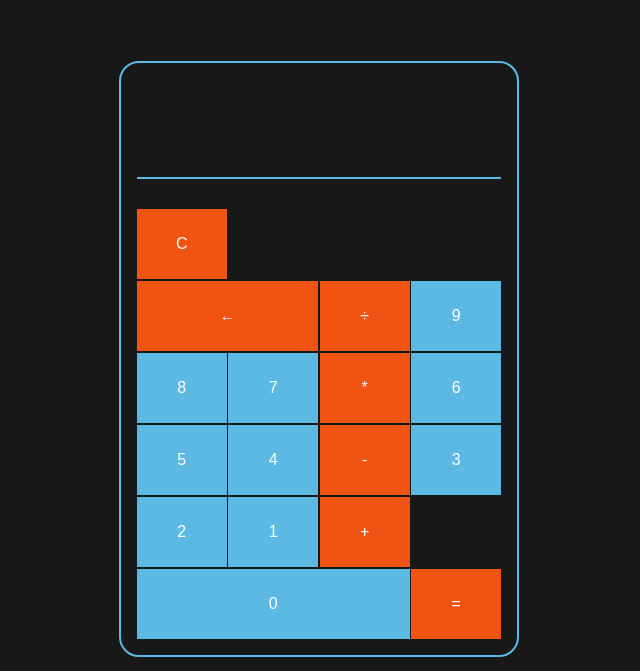
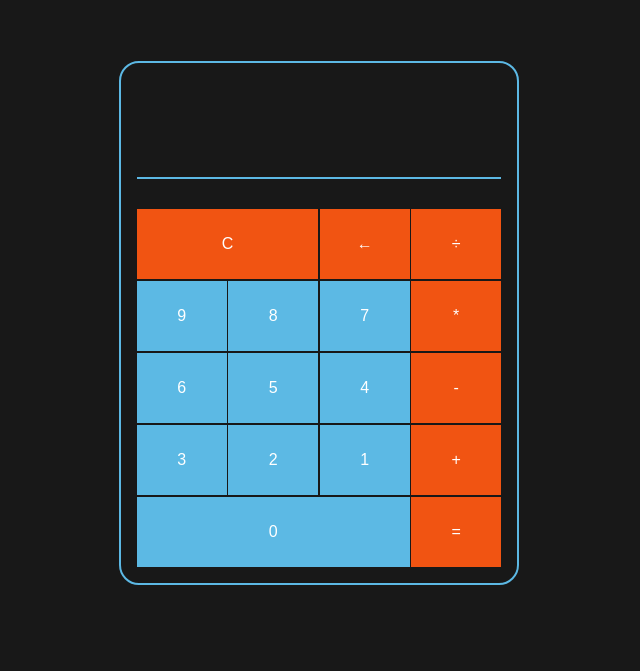
Before and after one commit to Jlscsr/pon-calculator, a plain HTML site: page index.html in a window 1280 px wide. Shown: the part 129-800 px from the top of the page, without its empty margins (321-961 px from the left). Drawn offline with Linux system fonts and the light colour scheme.

Commit message:
Update style.css

```diff
--- a/style.css
+++ b/style.css
@@ -98,7 +98,7 @@ form > input {
 .opBtn:hover {
   background-color: rgba(241, 85, 18, 0.726);
 }
-#del {
+#clear {
   grid-column: 1 / span 2;
 }
 
```
